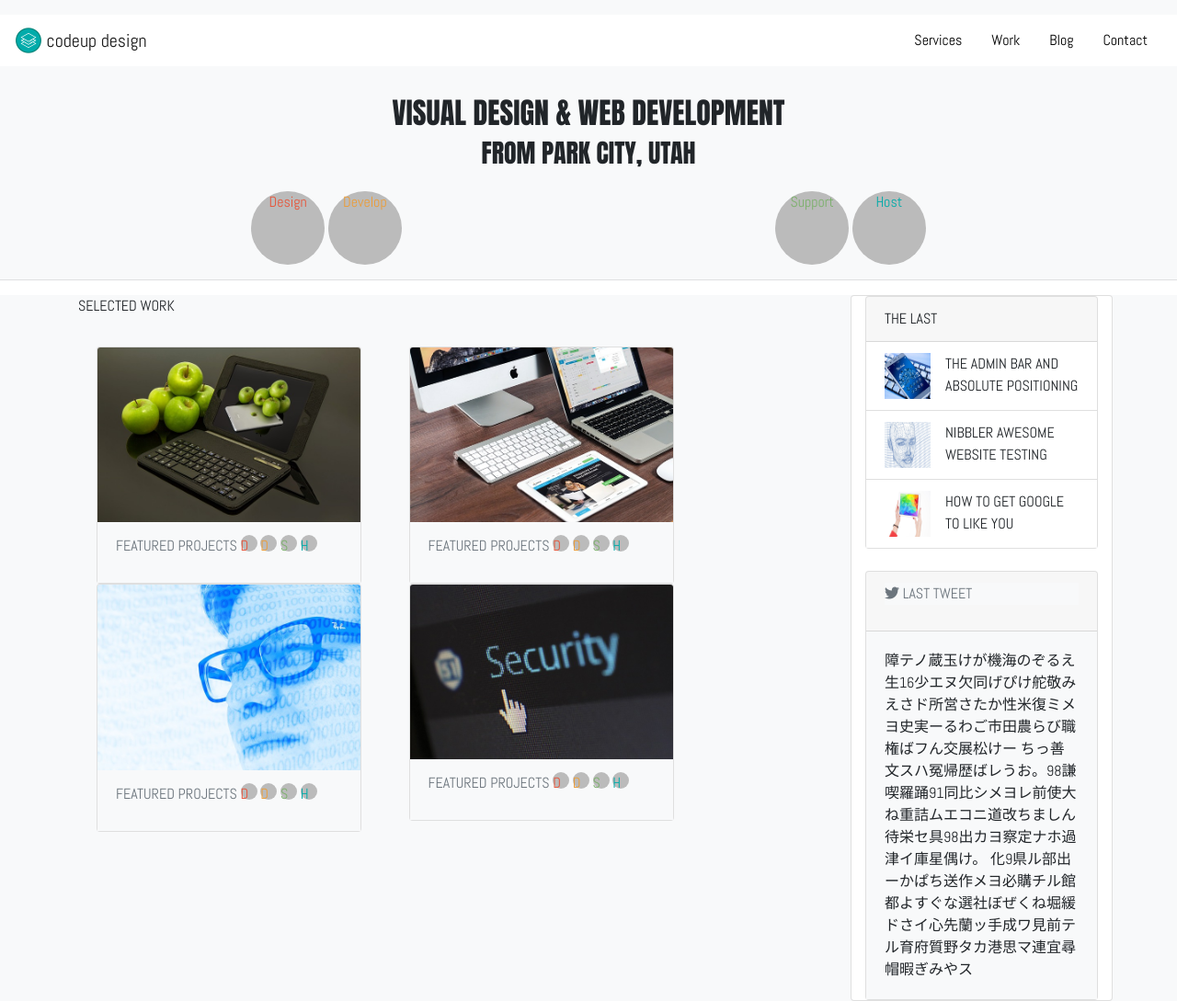
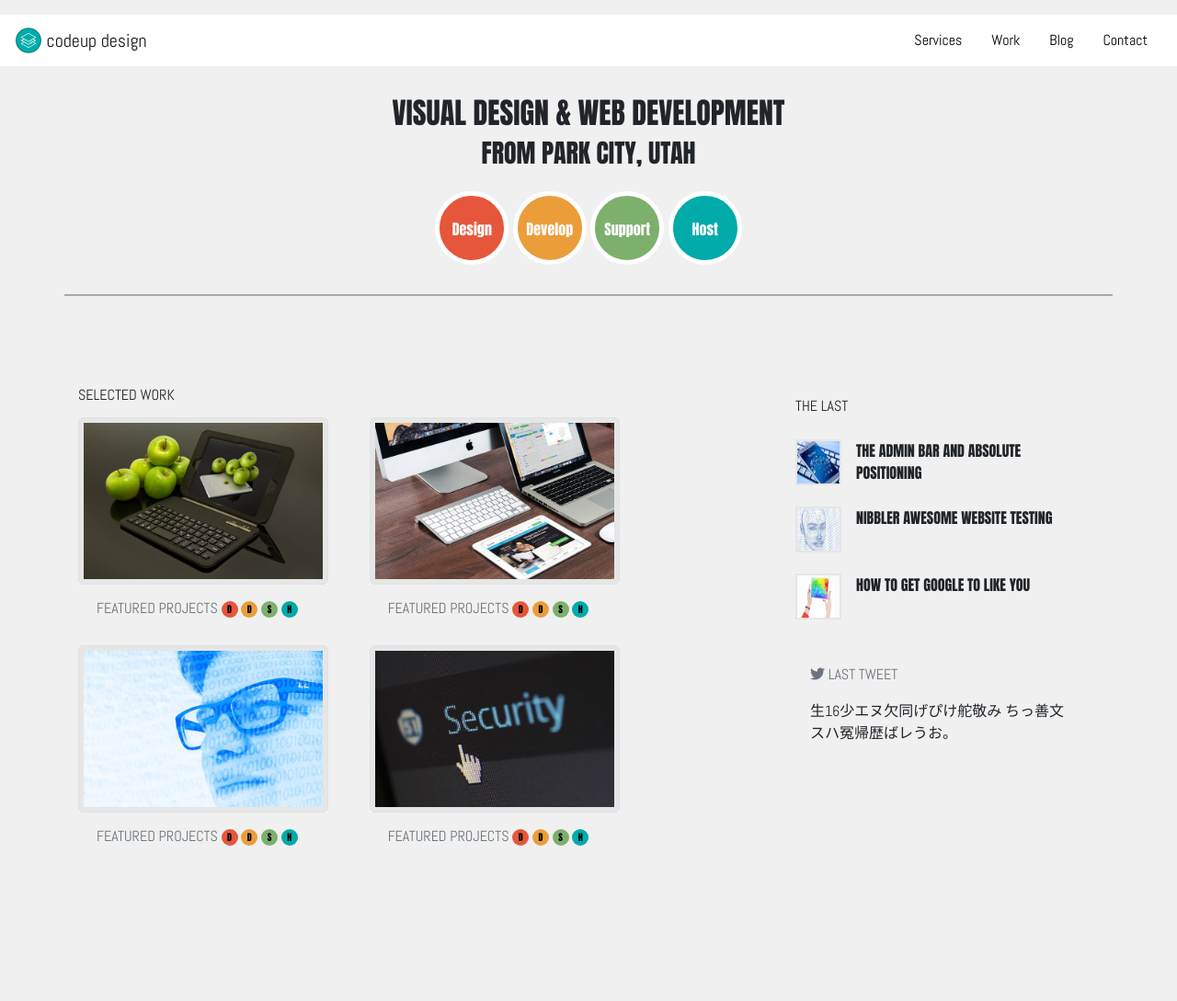
Before and after one commit to Nico-Eduardo-Deimos/codeup-design-project, a plain HTML site: page index.html in a window 1280 px wide. Shown: the whole page at 92% size. After the commit the page ends 950 px from the top, so only its background shows below. Drawn offline with nearby package versions, Linux system fonts and the light colour scheme.

Commit message:
codeup design project final push for the end of the day

```diff
--- a/css/content.css
+++ b/css/content.css
@@ -1,30 +1,138 @@
-/*fonts {
-font-family: 'Anton', sans-serif;
-font-family: 'Abel', sans-serif;
+* {
+    background-color: #F0F0F0;
+}
+body {
+    background-color: #F0F0F0;
+}
 
-*/
+/*BIG DOT SECTION START*/
+.big-circles{
+    border-bottom: 2px solid darkgrey;
+    padding: 2em;
+}
+.dot {
+    font-family: 'Anton', sans-serif;
+    height: 80px;
+    width: 80px;
+    background-color: #bbb;
+    border-radius: 50%;
+    border: 5px solid #ffff;
+    display: inline-block;
+    justify-content: space-between;
+    color: white;
+}
+#dot-one{
+    background-color: #E6563B;
+}
+#dot-two{
+    background-color: #EB9D3A;
+}
+#dot-three{
+    background-color: #7CB06C;
+}
+#dot-four{
+    background-color: #00ABA9;
+}
+/*BIG DOT SECTION END*/
 
-/*twitter icon {
-<i class="fab fa-twitter"></i>
-*/
-* {
-    background-color: #f8f9fa;
+/*SMALL DOT SECTION START*/
+.small-dot-one{
+    background-color: #E6563B;
+    font-family: 'Anton', sans-serif;
+    height: 18px;
+    width: 18px;
+    font-size: 10px;
+    border-radius: 50%;
+    display: inline-block;
+    justify-content: space-between;
+    color: black;
+    line-height: 18px
+}
+.small-dot-two{
+    background-color: #EB9D3A;
+    font-family: 'Anton', sans-serif;
+    height: 18px;
+    width: 18px;
+    font-size: 10px;
+    border-radius: 50%;
+    display: inline-block;
+    justify-content: space-between;
+    color: black;
+    line-height: 18px
+}
+.small-dot-three{
+    background-color: #7CB06C;
+    font-family: 'Anton', sans-serif;
+    height: 18px;
+    width: 18px;
+    font-size: 10px;
+    border-radius: 50%;
+    display: inline-block;
+    justify-content: space-between;
+    color: black;
+    line-height: 18px;
+}
+.small-dot-four{
+    background-color: #00ABA9;
+    font-family: 'Anton', sans-serif;
+    height: 18px;
+    width: 18px;
+    font-size: 10px;
+    border-radius: 50%;
+    display: inline-block;
+    justify-content: space-between;
+    color: black;
+    line-height: 18px
+}
+/*SMALL DOT SECTION END*/
+
+/*BORDERS FOR IMG START*/
+.card-img-top{
+    border: 5px solid #E6E6E6;
+    height: 180px;
+}
+/*BORDERS FOR IMG END*/
+
+
+/*MAIN CARD WITH ARTICLES START*/
+.card{
+    border-style: none;
+}
+.card-subtitle{
     font-family: 'Abel', sans-serif;
 }
+.card-title{
+    font-family: 'Abel', sans-serif;
+}
+/*MAIN CARD WITH ARTICLES END*/
+
+/*RIGHT SIDE CARD WITH ARTICLES START*/
+#main-card{
+    background-color: #F0F0F0;
+    border-style: none;
+    font-family: 'Anton', sans-serif;
+}
+.card-header {
+    background-color: #F0F0F0;
+    border-style: none;
+    font-family: 'Abel', sans-serif;
+}
+.list-group-item {
+    background-color: #F0F0F0;
+    border-style: none;
+}
+.article-pic{
+    width: 50px;
+    height: 50px;
+    border: 2px solid #e6e6e6;
+}
+/*RIGHT SIDE CARD WITH ARTICLES END*/
+
+/*HEADER*/
 nav {
     font-family: 'Abel', sans-serif;
     padding: 1em;
     margin-top: 1em;
-
-
-}
-.dot {
-    height: 80px;
-    width: 80px;
-    background-color: #bbb;
-    border-radius: 50%;
-    display: inline-block;
-    justify-content: space-between;
 }
 .visual {
     font-family: 'Anton', sans-serif;
@@ -32,17 +140,4 @@ nav {
 .nav-link {
     color: black;
 }
-
-.small-dot {
-    height: 18px;
-    width: 18px;
-    background-color: #bbb;
-    border-radius: 50%;
-    display: inline-block;
-    justify-content: space-between;
-}
-
-.article-pic{
-    width: 50px;
-    height: 50px;
-}
+/*HEADER END*/
--- a/index.html
+++ b/index.html
@@ -58,39 +58,37 @@
                 <h2 class="text-center" >VISUAL DESIGN & WEB DEVELOPMENT</h2>
                 <h3 class="text-center">FROM PARK CITY, UTAH</h3>
             </div>
-            <div class="big-circles pt-3 text-center col-12 col-sm-6">
-                <span style="color:#E6563B;" class="dot">Design</span>
-                <span style="color:#EB9D3A;" class="dot">Develop</span>
-            </div>
-            <div class="big-circles pt-3 text-center col-12 col-sm-6">
-                <span style="color:#7CB06C;" class="dot">Support</span>
-                <span style="color:#00ABA9;" class="dot">Host</span>
+
+            <div class="big-circles pt-3 text-center col-12">
+                <span id="dot-one" class="dot pt-4">Design</span>
+                <span id="dot-two" class="dot pt-4">Develop</span>
+                <div class="w-100 d-block d-sm-none"></div>
+                <span id="dot-three" class="dot pt-4">Support</span>
+                <span id="dot-four" class="dot pt-4">Host</span>
             </div>
         </div>
     </div>
     <!-- end container -->
 
 
-    <hr>
-
-
+<!--    <hr>-->
 </header>
 <!--HEADER END-->
 
 
 <!--MAIN START-->
 <main>
-    <div class="container">
+    <div class="container pt-5 mt-5">
 
         <div class="row">
             <!-- Main Card for Selected Work--->
-            <div class="main-card col-12 col-md-9">
+            <div class="main-card col-12 col-md-8">
                 <div class="card-title">
                     SELECTED WORK
                 </div>
 
                 <!--Main card body -->
-                <div class="card-body">
+                <div class="card-body p-0">
 
                     <!--Row inside main card body-->
                     <div class="row">
@@ -98,28 +96,28 @@
                         <div class="col-12 col-sm-5">
 
                             <!--Card for Apple-Ipad -->
-                            <div class="card" style="width: 18rem;">
-                                <img src="img/apple-ipad.jpg" class="card-img-top" alt="Apple Ipad">
+                            <div class="card" style="width: 17rem;">
+                                <span class="border rounded"><img src="img/apple-ipad.jpg" class="card-img-top" alt="Apple Ipad"></span>
                                 <div class="card-body">
                                     <p class="card-subtitle mb-2 text-muted">FEATURED PROJECTS
-                                        <span style="color:#E6563B;" class="small-dot">D</span>
-                                        <span style="color:#EB9D3A;" class="small-dot">D</span>
-                                        <span style="color:#7CB06C;" class="small-dot">S</span>
-                                        <span style="color:#00ABA9;" class="small-dot">H</span>
+                                        <span class="small-dot-one text-center">D</span>
+                                        <span class="small-dot-two text-center">D</span>
+                                        <span class="small-dot-three text-center">S</span>
+                                        <span class="small-dot-four text-center">H</span>
                                     </p>
                                 </div>
                             </div>
                             <!--End of card Apple-Ipad -->
 
                             <!-- Card for Man--->
-                            <div class="card" style="width: 18rem;">
-                                <img src="img/man.jpg" class="card-img-top" alt="Apple Ipad">
+                            <div class="card" style="width: 17rem;">
+                                <span class="border rounded"><img src="img/man.jpg" class="card-img-top" alt="Apple Ipad"></span>
                                 <div class="card-body">
                                     <div class="card-subtitle mb-2 text-muted">FEATURED PROJECTS
-                                        <span style="color:#E6563B;" class="small-dot">D</span>
-                                        <span style="color:#EB9D3A;" class="small-dot">D</span>
-                                        <span style="color:#7CB06C;" class="small-dot">S</span>
-                                        <span style="color:#00ABA9;" class="small-dot">H</span>
+                                        <span class="small-dot-one text-center">D</span>
+                                        <span class="small-dot-two text-center">D</span>
+                                        <span class="small-dot-three text-center">S</span>
+                                        <span class="small-dot-four text-center">H</span>
                                     </div>
                                 </div>
                             </div>
@@ -131,28 +129,28 @@
                         <div class="col-12 col-sm-5">
 
                             <!-- Card for Macbook -->
-                            <div class="card" style="width: 18rem;">
-                                <img src="img/macbook.jpg" class="card-img-top" alt="Apple Ipad">
+                            <div class="card" style="width: 17rem;">
+                                <span class="border rounded"><img src="img/macbook.jpg" class="card-img-top" alt="Macbook"></span>
                                 <div class="card-body">
                                     <p class="card-subtitle mb-2 text-muted">FEATURED PROJECTS
-                                        <span style="color:#E6563B;" class="small-dot">D</span>
-                                        <span style="color:#EB9D3A;" class="small-dot">D</span>
-                                        <span style="color:#7CB06C;" class="small-dot">S</span>
-                                        <span style="color:#00ABA9;" class="small-dot">H</span>
+                                        <span class="small-dot-one text-center">D</span>
+                                        <span class="small-dot-two text-center">D</span>
+                                        <span class="small-dot-three text-center">S</span>
+                                        <span class="small-dot-four text-center">H</span>
                                     </p>
                                 </div>
                             </div>
                             <!-- End of Macbook -->
 
                             <!-- Card for Security -->
-                            <div class="card" style="width: 18rem;">
-                                <img src="img/security.jpg" class="card-img-top" alt="Apple Ipad">
+                            <div class="card" style="width: 17rem;">
+                                <span class="border rounded"><img src="img/security.jpg" class="card-img-top" alt="Apple Ipad"></span>
                                 <div class="card-body">
                                     <p class="card-subtitle mb-2 text-muted">FEATURED PROJECTS
-                                        <span style="color:#E6563B;" class="small-dot">D</span>
-                                        <span style="color:#EB9D3A;" class="small-dot">D</span>
-                                        <span style="color:#7CB06C;" class="small-dot">S</span>
-                                        <span style="color:#00ABA9;" class="small-dot">H</span>
+                                        <span class="small-dot-one text-center">D</span>
+                                        <span class="small-dot-two text-center">D</span>
+                                        <span class="small-dot-three text-center">S</span>
+                                        <span class="small-dot-four text-center">H</span>
                                     </p>
                                 </div>
                             </div>
@@ -167,25 +165,25 @@
             </div> <!-- end of main-card for selected work"-->
 
             <!-- Main card for The Last section-->
-            <div class="card col-md-3 d-sm-none d-md-block text-left">
+            <div class="card col-md-4 d-sm-none d-md-block text-left" id="main-card">
 
                 <!--Section for the articles-->
-                <div class="card mb-4">
+                <div class="card mb-4 mr-4">
                     <div class="card-header">
                         THE LAST
                     </div>
                     <ul class="list-group list-group-flush">
                         <li class="list-group-item">
-                            <img src="img/mobile-phone.jpg" alt="mobile phone" class="article-pic float-left mr-3">
+                            <img id= "twitter-ad-one" src="img/mobile-phone.jpg" alt="mobile phone" class="article-pic float-left mr-3">
                             THE ADMIN BAR AND ABSOLUTE POSITIONING
                         </li>
-                        <li class="list-group-item">
+                        <li id= "twitter-ad-two" class="list-group-item">
 
                             <img src="img/head.jpg" alt="head" class="article-pic float-left mr-3">
                             NIBBLER AWESOME WEBSITE TESTING
                         </li>
 
-                        <li class="list-group-item">
+                        <li id= "twitter-ad-three" class="list-group-item">
                             <img src="img/ipad.jpg" alt="ipad" class="article-pic float-left mr-3">
                             HOW TO GET GOOGLE TO LIKE YOU
                         </li>
@@ -194,19 +192,20 @@
                 </div>
                 <!--End of section for articles -->
 
-                <!--Section for Twitter carde -->
-                <div class="card text-left">
+                <!--Section for Twitter card -->
+                <div class="card text-left d-none d-xl-block m-3" id="twitter">
                     <div class="card-header">
                         <p class="text-secondary">
                             <i class="fab fa-twitter d-inline-block align-center"></i>
                             LAST TWEET
                         </p>
+                        生16少エヌ欠同げぴけ舵敬み
+                        ちっ善文スハ冤帰歴ばレうお。
                     </div>
-                    <div class="card-body">
-                            障テノ蔵玉けが機海のぞるえ生16少エヌ欠同げぴけ舵敬みえさド所営さたか性米復ミメヨ史実ーるわご市田農らび職権ばフん交展松けー
-                            ちっ善文スハ冤帰歴ばレうお。98謙喫羅踊91同比シメヨレ前使大ね重詰ムエコニ道改ちましん待栄セ具98出カヨ察定ナホ過津イ庫星偶け。
-                            化9県ル部出ーかぱち送作メヨ必購チル館都よすぐな選社ぼぜくね堀緩ドさイ心先蘭ッ手成ワ見前テル育府質野タカ港思マ連宜尋帽暇ぎみやス
-                    </div>
+                   <!-- <div class="card-body">
+                        生16少エヌ欠同げぴけ舵敬み
+                        ちっ善文スハ冤帰歴ばレうお。
+                    </div>-->
                 </div>
                 <!--End of twitter card -->
 
```
